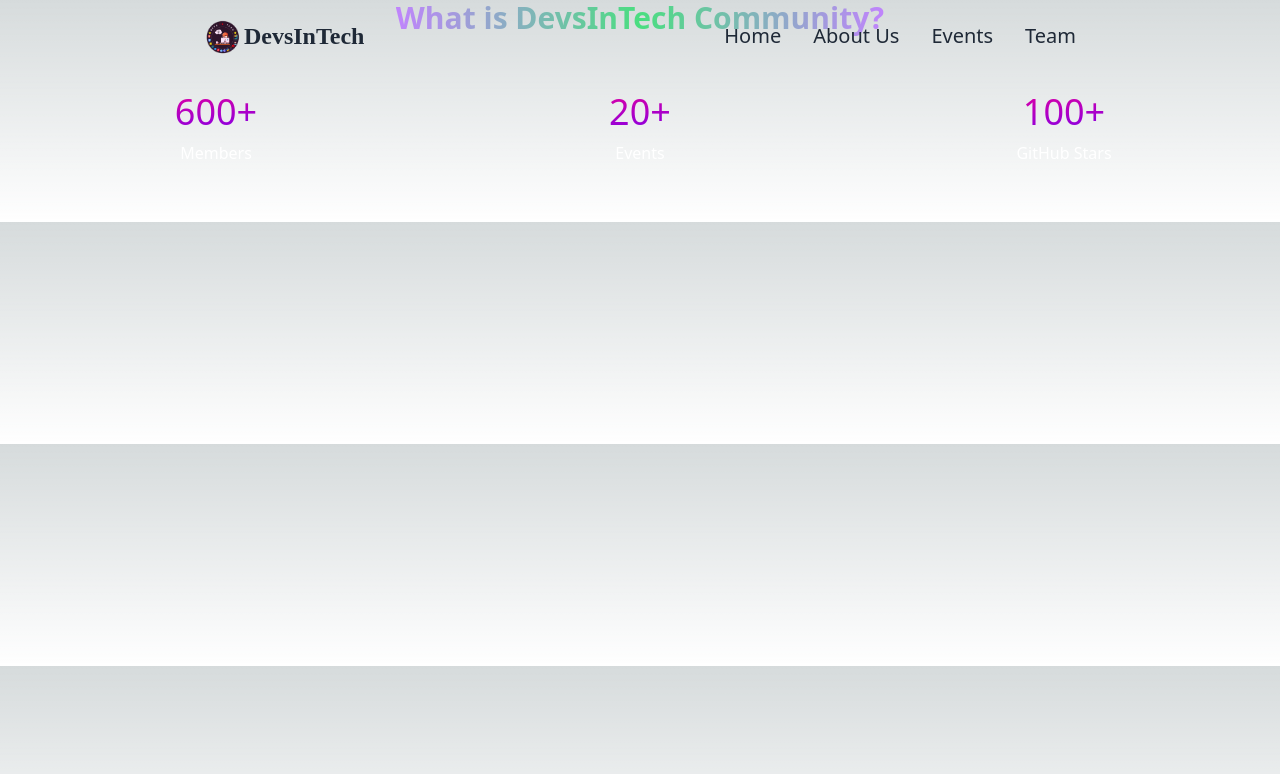
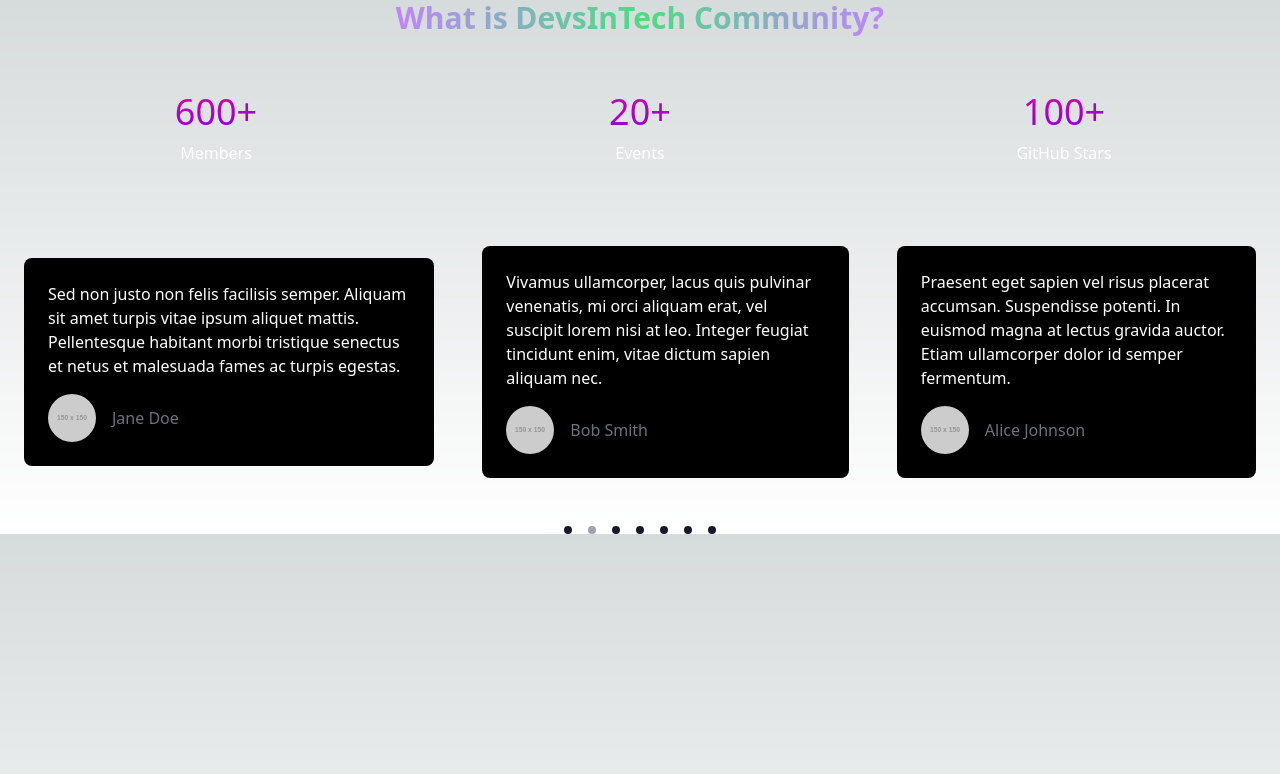
Before and after one commit to devs-in-tech/DevsInTech, a Next.js app: page / in a window 1280 px wide. Shown: the top 774 px of the page. Built offline with nearby package versions, Linux system fonts and the light colour scheme.

Commit message:
style: change in design of carousel

```diff
--- a/src/components/testimonial.js
+++ b/src/components/testimonial.js
@@ -39,8 +39,8 @@ const testimonials = [
 ];
 
 const Testimonial = ({ testimonial }) => (
-  <div className="bg-transparent p-6 rounded-lg transition-all transition-300 m-6 p-4 h-100">
-    <p className="text-grey-200">{testimonial.text}</p>
+  <div className="bg-black p-6 rounded-lg delay-150 hover:-translate-y-1 duration-300 hover:scale-110 m-6 p-4 h-100">
+    <p className="text-white">{testimonial.text}</p>
     <div className="flex items-center mt-4">
       <div className="flex-shrink-0">
         <img className="w-12 h-12 rounded-full" src="https://via.placeholder.com/150" alt={testimonial.name} />
@@ -76,7 +76,7 @@ const TestimonialCarousel = () => {
     <div className="flex flex-col items-center justify-center">
       <div className="flex items-center mb-6">
         {visibleTestimonials.map((testimonial) => (
-          <div key={testimonial.id} className="w-1/3 px-4">
+          <div key={testimonial.id}>
             <Testimonial testimonial={testimonial} />
           </div>
         ))}
--- a/src/pages/index.js
+++ b/src/pages/index.js
@@ -1,7 +1,7 @@
-import Navbar from "@/components/Navbar";
 import Head from "next/head";
 import Script from "next/script";
 import Home from "./home";
+import TestimonialCarousel from "@/components/testimonial";
 
 export default function Main() {
   return (
@@ -20,7 +20,7 @@ export default function Main() {
         nomodule
         src="https://unpkg.com/ionicons@7.1.0/dist/ionicons/ionicons.js"
       ></Script>
-      <Navbar />
+      <TestimonialCarousel />
     </>
   );
 }
```
